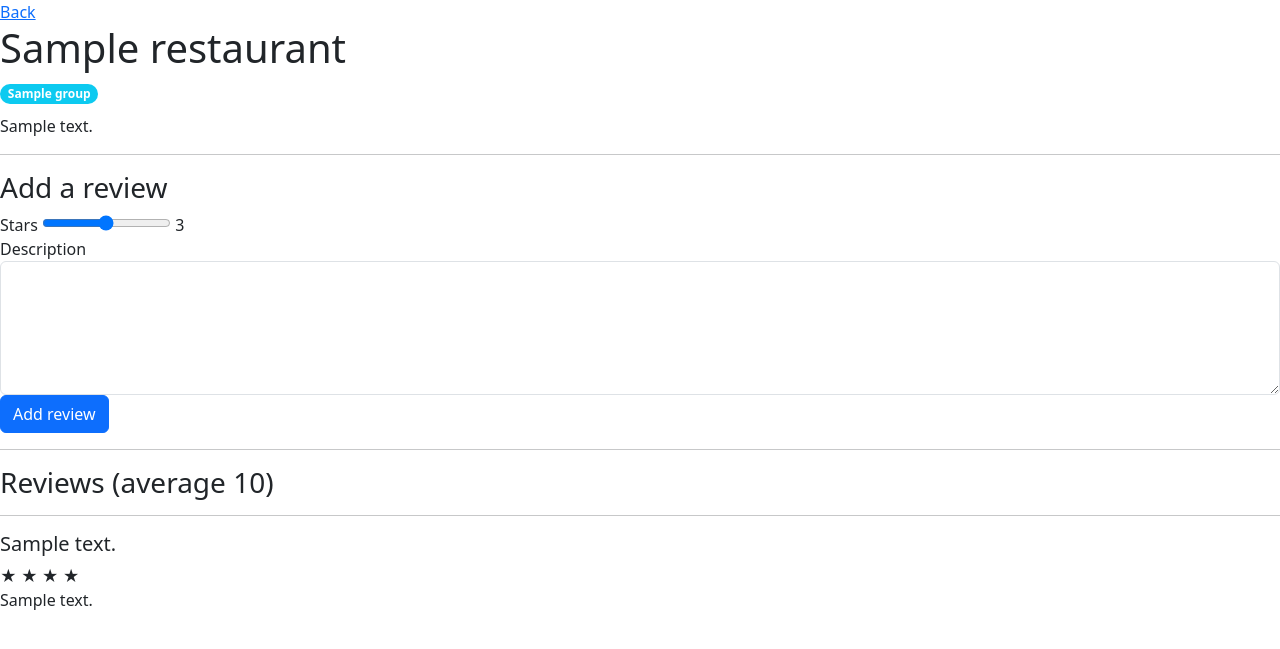
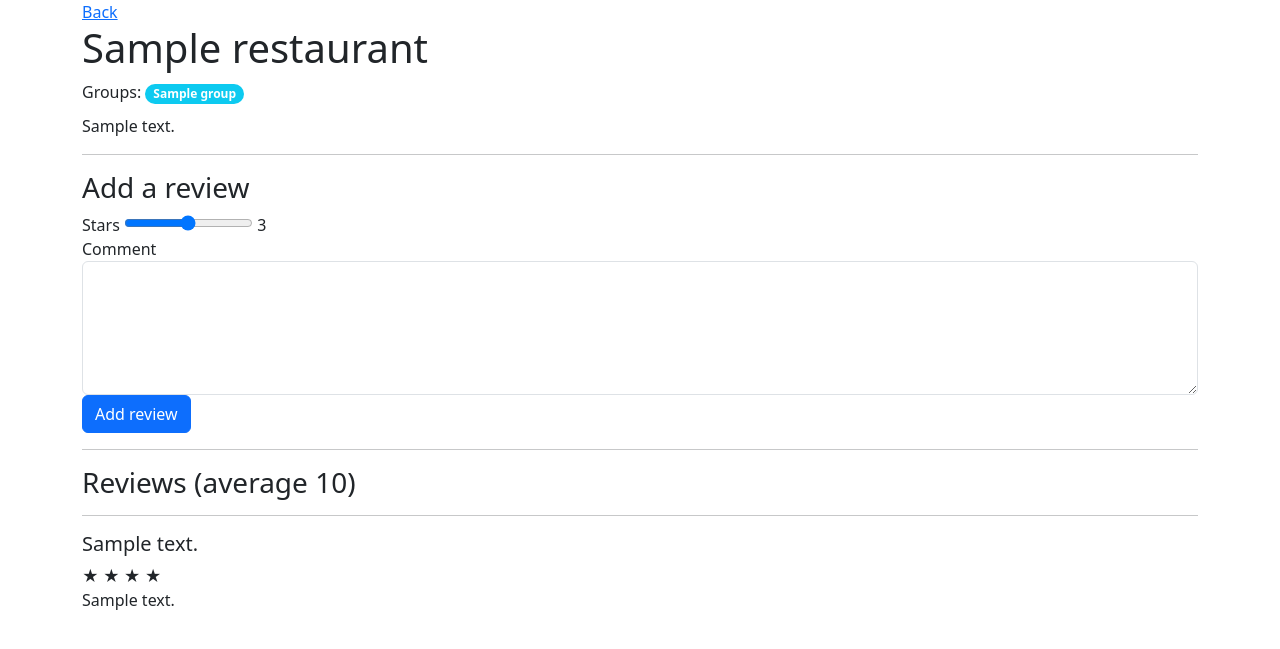
Before and after one commit to volepp/hy-restaurant-app, a Flask app: template templates/restaurant.html in a window 1280 px wide. Shown: the top 649 px of the page. Run offline with Flask 3, Linux system fonts and the light colour scheme; the template is opened without the code that fills it: most values are stand-ins (such as "Sample title", 1, 10 or a date in 2020).

Commit message:
Slightly improve restaurant page style and layout

```diff
--- a/templates/restaurant.html
+++ b/templates/restaurant.html
@@ -8,8 +8,11 @@
 <script src="https://cdn.jsdelivr.net/npm/bootstrap@5.3.3/dist/js/bootstrap.bundle.min.js" integrity="sha384-YvpcrYf0tY3lHB60NNkmXc5s9fDVZLESaAA55NDzOxhy9GkcIdslK1eN7N6jIeHz" crossorigin="anonymous"></script>
 </head>
 <body>
+    <div class="container">
         <a href="/">Back</a>
+
         <h1>{{ restaurant["name"] }}</h1>
+        <span>Groups:</span>
         {% if session.is_admin %}
         <div class="row ms-auto">
             {% for group in groups %}
@@ -92,10 +95,10 @@
                 </div>
             </div>
             <div class="form-group">
-            <label for="reviewComment">Description</label>
+                <label for="reviewComment">Comment</label>
                 <textArea type="text" class="form-control" id="reviewComment" name="reviewComment" rows="5" minlength="3" maxlength="240" required></textArea>
                 <div class="invalid-feedback">
-                Description must be 3 to 240 characters
+                    Comment must be 3 to 240 characters
                 </div>
             </div>
             <input type="submit" value="Add review" class="btn btn-primary">
@@ -117,5 +120,6 @@
         </form>
         {% endif %}
         {% endfor %}
+    </div>
 </body>
 </html>
```
Lines whose indentation alone changed are shown as unchanged.
